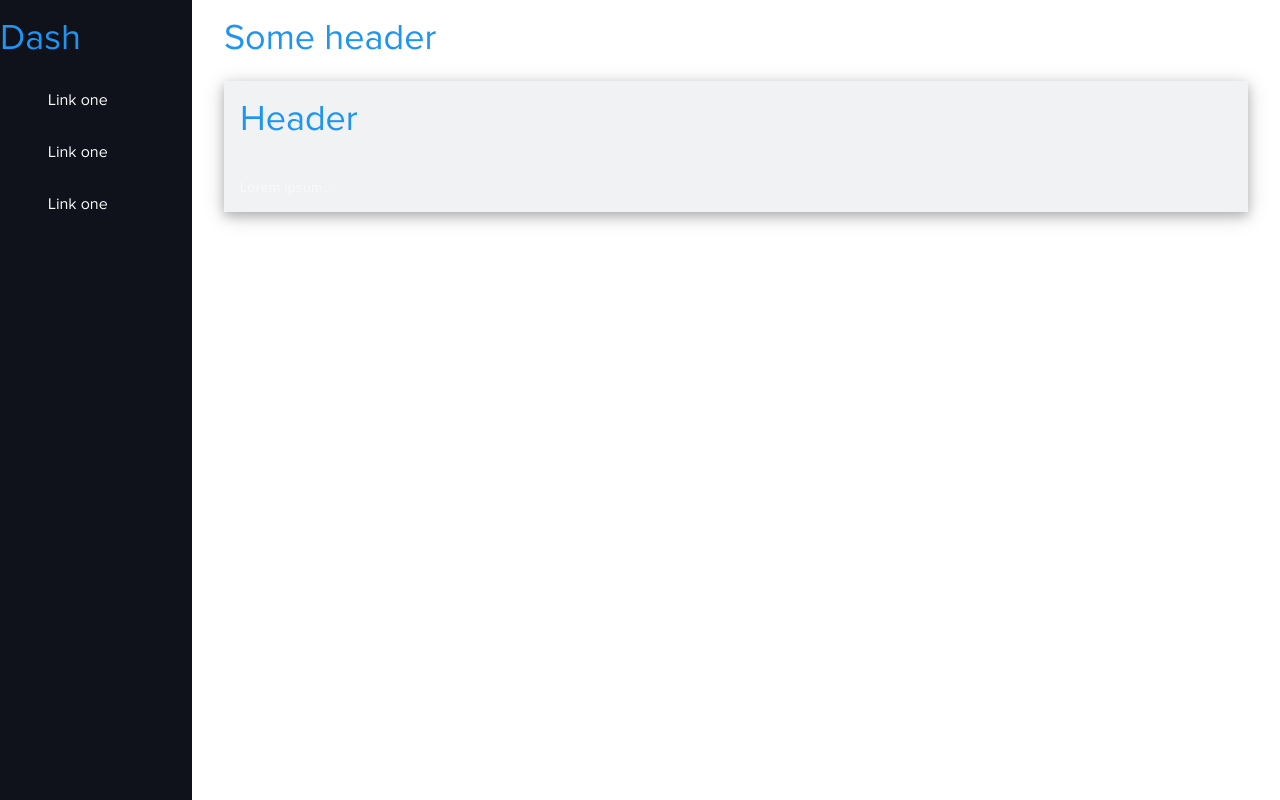
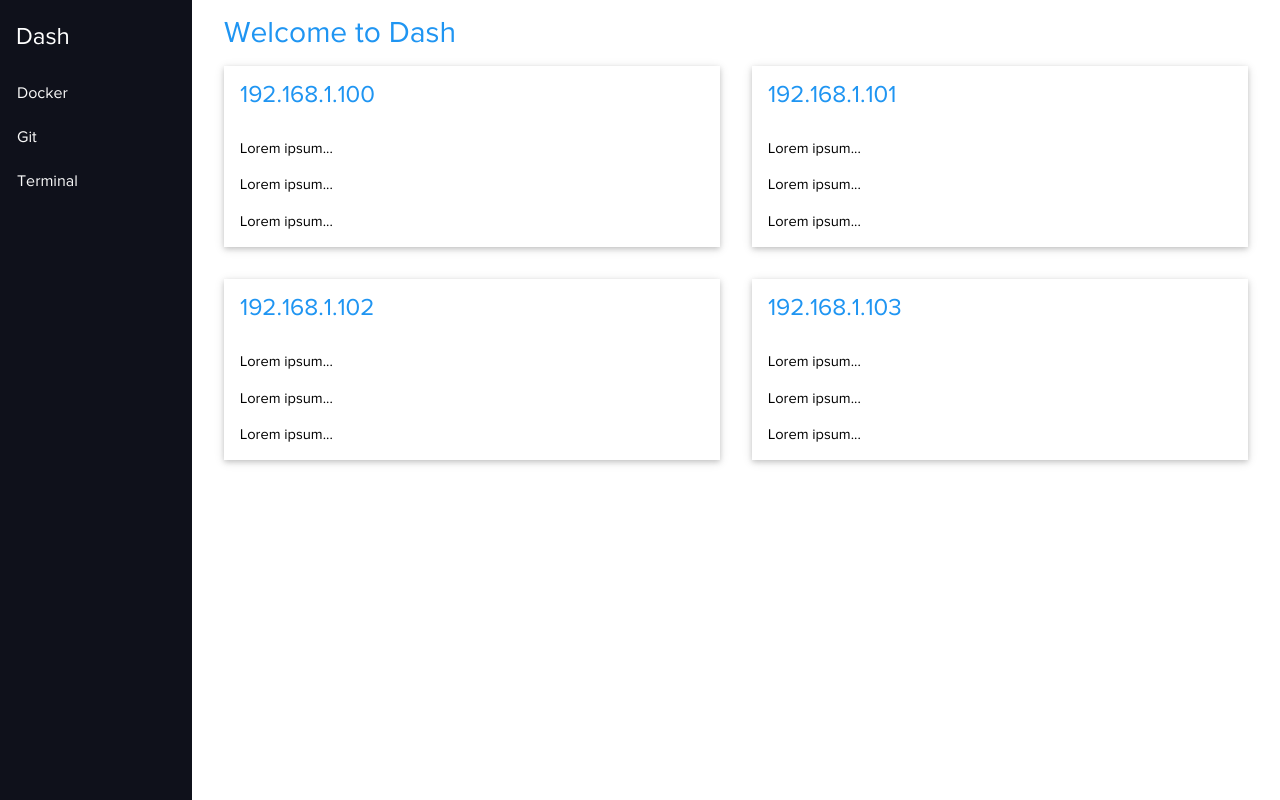
Before and after one commit to mattnappo/pi-term, a website: page src/static/dash.html in a window 1280 px wide. Drawn offline with nearby package versions, Linux system fonts and the light colour scheme.

Commit message:
Added panels

```diff
--- a/src/static/css/dash.css
+++ b/src/static/css/dash.css
@@ -1,17 +1,20 @@
 @font-face { font-family: ProximaNova; src: url("../fonts/FontsFree-Net-proxima_nova_reg-webfont.ttf"); }
-
-html, body, *, h1, h2, h3, h4 {
-    font-family: ProximaNova;
+html, body, *, h1, h2, h3, h4 { font-family: ProximaNova; }
+body {
+    background-color: white;
 }
 
-ul {
-    list-style-type: none;
+h1, h2, h3 { color: #1f95f2; }
+ul { list-style-type: none; }
+p { color: black; }
+header {
+
 }
 
 .li {
-    padding: 8px;
+    padding: 1px;
     border-radius: 4px;
-    margin-bottom: 12px;
+    margin-bottom: 2px;
 }
 
 .li:hover {
@@ -30,6 +33,16 @@ ul {
     background-color: white;
 }
 
-.w3-card-4 {
-    background-color: #f0f2f4;
+.w3-card {
+    background-color: white;
+
+    /* FOR SHADOWS */
+    /* border: 2px solid #f0f2f4;
+    box-shadow: none;
+    border-radius: 4px; */
 }
+
+.navheader {
+    padding: 8px 16px;
+    color: white;
+}
--- a/src/static/dash.html
+++ b/src/static/dash.html
@@ -30,25 +30,26 @@
 <body>
     <div class="w3-row">
 
-        <div class="w3-sidebar w3-bar-block" style="width: 15%">
-            <h1>Dash</h1>
+        <div class="w3-sidebar" style="width: 15%">
 
-            <ul>
+            <h3 class="navheader">Dash</h3>
+            <ul class="w3-ul">
                 <div class="li">
                     <li>
-                        <a class="sidenav">Link one</a>
+                        <a class="sidenav">Docker</a>
                     </li>
                 </div>
 
                 <div class="li">
                     <li>
-                        <a class="sidenav">Link one</a>
+
+                        <a class="sidenav">Git</a>
                     </li>
                 </div>
 
                 <div class="li">
                     <li>
-                        <a class="sidenav">Link one</a>
+                        <a class="sidenav">Terminal</a>
                     </li>
                 </div>
             </ul>
@@ -56,26 +57,66 @@
 
         <div class="w3-container content" style="margin-left:15%">
             <div class="w3-container">
-                <h1>Some header</h1>
+                <h2>Welcome to Dash</h2>
             </div>
 
-            <div class="w3-container">
+            <div class="w3-row">
+                <div class="w3-container w3-half">
+                    <div class="w3-card">
+                        <header class="w3-container">
+                            <h3>192.168.1.100</h3>
+                        </header>
 
+                        <div class="w3-container">
+                            <p>Lorem ipsum...</p>
+                            <p>Lorem ipsum...</p>
+                            <p>Lorem ipsum...</p>
+                        </div>
+                    </div>
+                </div>
+                <div class="w3-container w3-half">
+                    <div class="w3-card">
+                        <header class="w3-container">
+                            <h3>192.168.1.101</h3>
+                        </header>
 
-                <div class="w3-card-4">
+                        <div class="w3-container">
+                            <p>Lorem ipsum...</p>
+                            <p>Lorem ipsum...</p>
+                            <p>Lorem ipsum...</p>
+                        </div>
+                    </div>
+                </div>
+            </div>
+            <div class="w3-row" style="margin-top: 32px;">
+                <div class="w3-container w3-half">
+                    <div class="w3-card">
+                        <header class="w3-container">
+                            <h3>192.168.1.102</h3>
+                        </header>
 
-                    <header class="w3-container">
-                        <h1>Header</h1>
-                    </header>
+                        <div class="w3-container">
+                            <p>Lorem ipsum...</p>
+                            <p>Lorem ipsum...</p>
+                            <p>Lorem ipsum...</p>
+                        </div>
+                    </div>
+                </div>
+                <div class="w3-container w3-half">
+                    <div class="w3-card">
+                        <header class="w3-container">
+                            <h3>192.168.1.103</h3>
+                        </header>
 
-                    <div class="w3-container">
-                        <p>Lorem ipsum...</p>
+                        <div class="w3-container">
+                            <p>Lorem ipsum...</p>
+                            <p>Lorem ipsum...</p>
+                            <p>Lorem ipsum...</p>
+                        </div>
                     </div>
+                </div>
+            </div>
 
-                </div>
-
-
-            </div>
         </div>
 
     </div>
```
